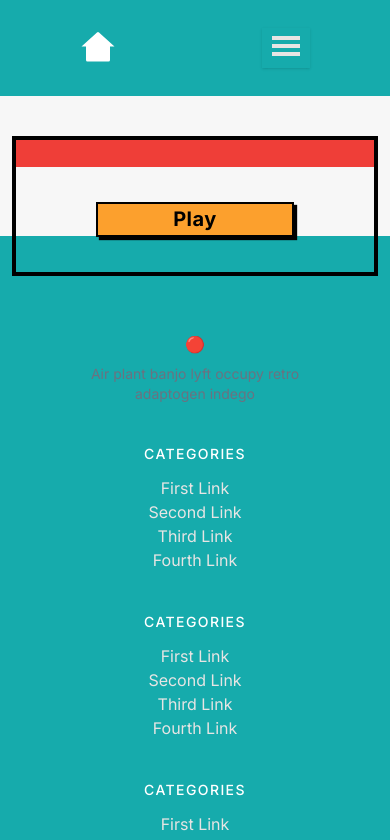
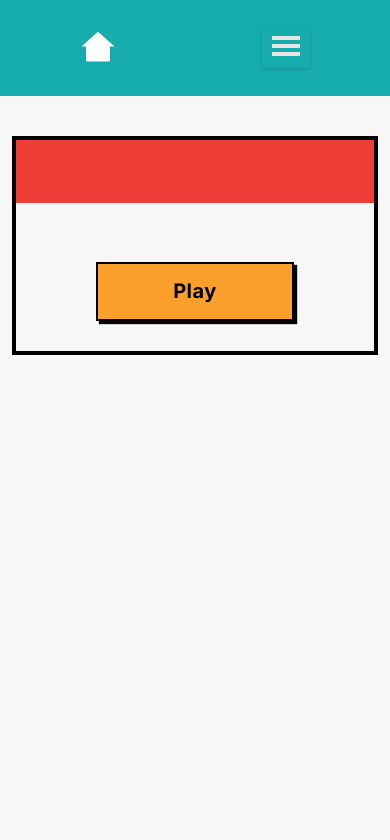
Before and after one commit to chingu-voyages/v42-geckos-team-22, a React (Vite) app: page /game in a window 390 px wide. Shown: the top 840 px of the page. Built offline with nearby package versions, Linux system fonts and the light colour scheme.

Commit message:
fixed div overlap on small screen
removed min-h-full from game state components, added h-60 (for the small screen) to game-window class

```diff
--- a/src/global.css
+++ b/src/global.css
@@ -11,7 +11,7 @@
     @apply text-xl font-bold tracking-wide;
   }
   .game-window {
-    @apply row-span-6 flex justify-center md:border-4 md:border-black md:flex-grow md:h-96
+    @apply row-span-6 flex justify-center md:border-4 md:border-black md:flex-grow md:h-96 h-60
   }
   .game-window__border {
     @apply m-1 border-4 border-black h-4/6 mb-6 mt-12 mx-3 md:border-0 grid grid-rows-4
--- a/src/pages/Game.jsx
+++ b/src/pages/Game.jsx
@@ -18,7 +18,7 @@ function Game () {
     return(
         <div className='grid grid-rows-3'>
             <GameHeading cname='hidden md:block md:border-2 md:border-black md:row-span-1 md:flex  max-h-72'/>
-            <div className='container mx-auto md:row-span-4 row-span-4'>
+            <div className='container mx-auto md:row-span-4' >
                 { gameState == "play"
                     ? <div className=''>
                         <div className='game-window__border' >
@@ -32,14 +32,14 @@ function Game () {
                         <GameControls cname='flex justify-around items-center m-1 md:hidden row-span-2'/>
                     </div>
                 : gameState == "loading"
-                    ? <div className='game-window__border my-10 min-h-full'>
+                    ? <div className='game-window__border my-10'>
                         <GameLoadingWindow
                         setGameState={setGameState}
                         cname='game-window flex flex-col'
                         />
                     </div>
                 : gameState == "landing"
-                    ? <div className='game-window__border my-10 min-h-full'>
+                    ? <div className='game-window__border my-10'>
                         <GameLandingWindow
                         handlePlayGame={handlePlayGame}
                         cname='game-window flex flex-col'
```
